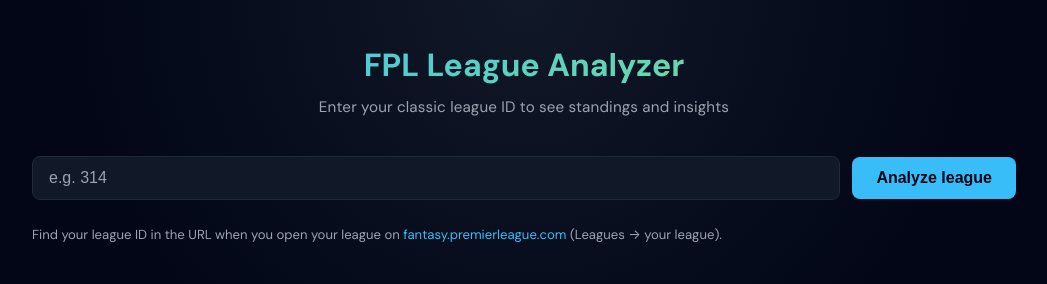
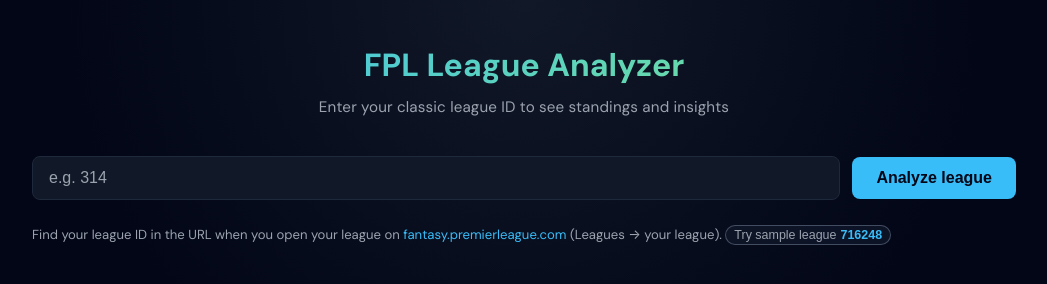
Before and after one commit to prathamdd/Data-Analyzer, a website: page public/index.html in a window 1280 px wide. Shown: the whole page, without its empty margins (116-1163 px from the left). Drawn offline with nearby package versions, Linux system fonts and the light colour scheme.

Commit message:
Add sample league button and styling
Introduced a new button for trying a sample league with ID 716248, along with corresponding CSS styles for the button's appearance. Updated the help text to include the new button functionality.

```diff
--- a/public/index.html
+++ b/public/index.html
@@ -154,6 +154,22 @@
     }
     .help a { color: var(--accent); text-decoration: none; }
     .help a:hover { text-decoration: underline; }
+    .sample-chip {
+      display: inline-flex;
+      align-items: center;
+      gap: 4px;
+      padding: 2px 8px;
+      border-radius: 999px;
+      border: 1px solid rgba(148,163,184,0.4);
+      cursor: pointer;
+      font-size: 0.78rem;
+      color: var(--text-muted);
+      background: rgba(15,23,42,0.8);
+    }
+    .sample-chip span {
+      font-weight: 600;
+      color: var(--accent);
+    }
     .section-title {
       font-size: 1.02rem;
       font-weight: 600;
@@ -236,7 +252,12 @@
       <input type="text" id="leagueId" placeholder="e.g. 314" autocomplete="off">
       <button type="button" id="fetchBtn">Analyze league</button>
     </div>
-    <p class="help">Find your league ID in the URL when you open your league on <a href="https://fantasy.premierleague.com" target="_blank" rel="noopener">fantasy.premierleague.com</a> (Leagues → your league).</p>
+    <p class="help">
+      Find your league ID in the URL when you open your league on
+      <a href="https://fantasy.premierleague.com" target="_blank" rel="noopener">fantasy.premierleague.com</a>
+      (Leagues → your league).
+      <button type="button" id="sampleBtn" class="sample-chip">Try sample league <span>716248</span></button>
+    </p>
     <div id="error" class="error" hidden></div>
     <div id="loading" class="loading" hidden>Loading league, GW-by-GW & transfer data… (may take a few seconds)</div>
     <div id="results" hidden>
@@ -311,6 +332,7 @@
     const insightsSection = document.getElementById('insightsSection');
     const leagueIdEl = document.getElementById('leagueId');
     const fetchBtn = document.getElementById('fetchBtn');
+    const sampleBtn = document.getElementById('sampleBtn');
     const errorEl = document.getElementById('error');
     const loadingEl = document.getElementById('loading');
     const resultsEl = document.getElementById('results');
@@ -337,6 +359,10 @@
       errorEl.hidden = false;
       resultsEl.hidden = true;
     }
+    sampleBtn?.addEventListener('click', () => {
+      leagueIdEl.value = '716248';
+      fetchBtn.click();
+    });
     function hideError() {
       errorEl.hidden = true;
     }
```
